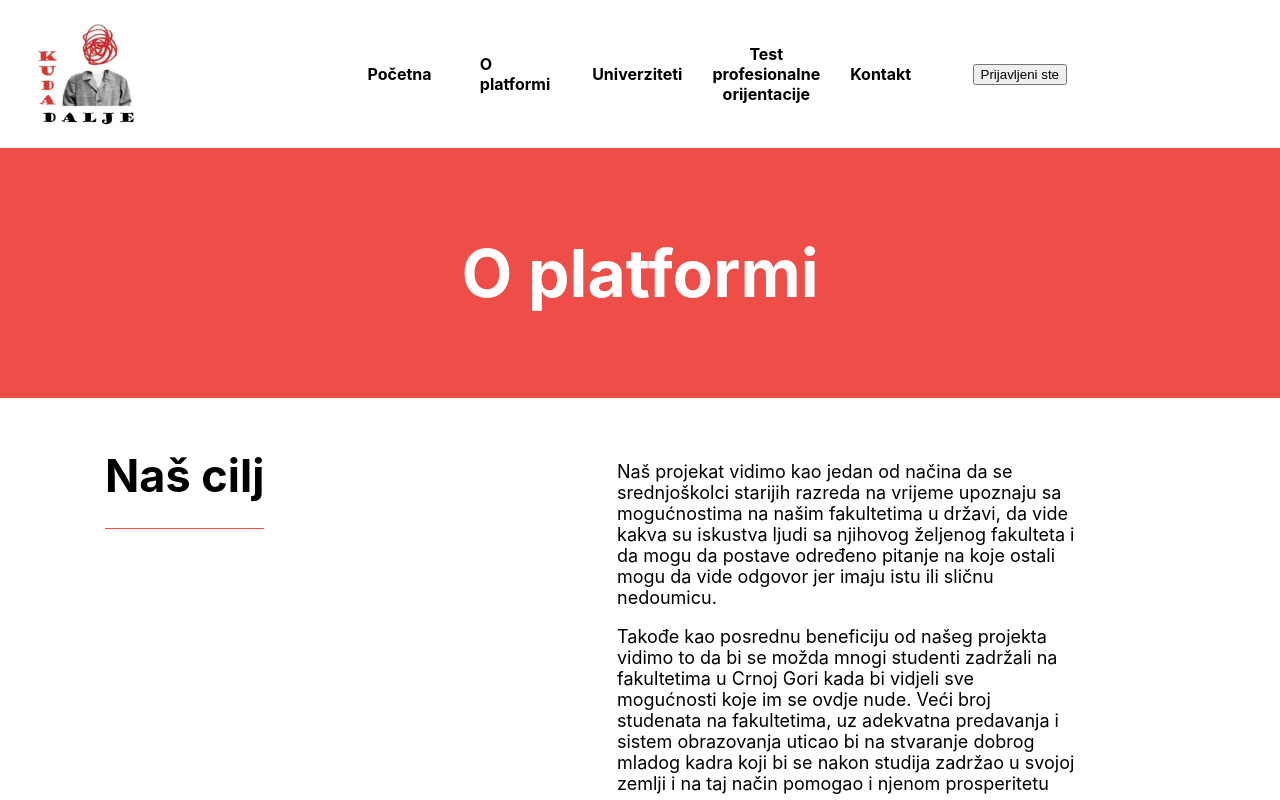
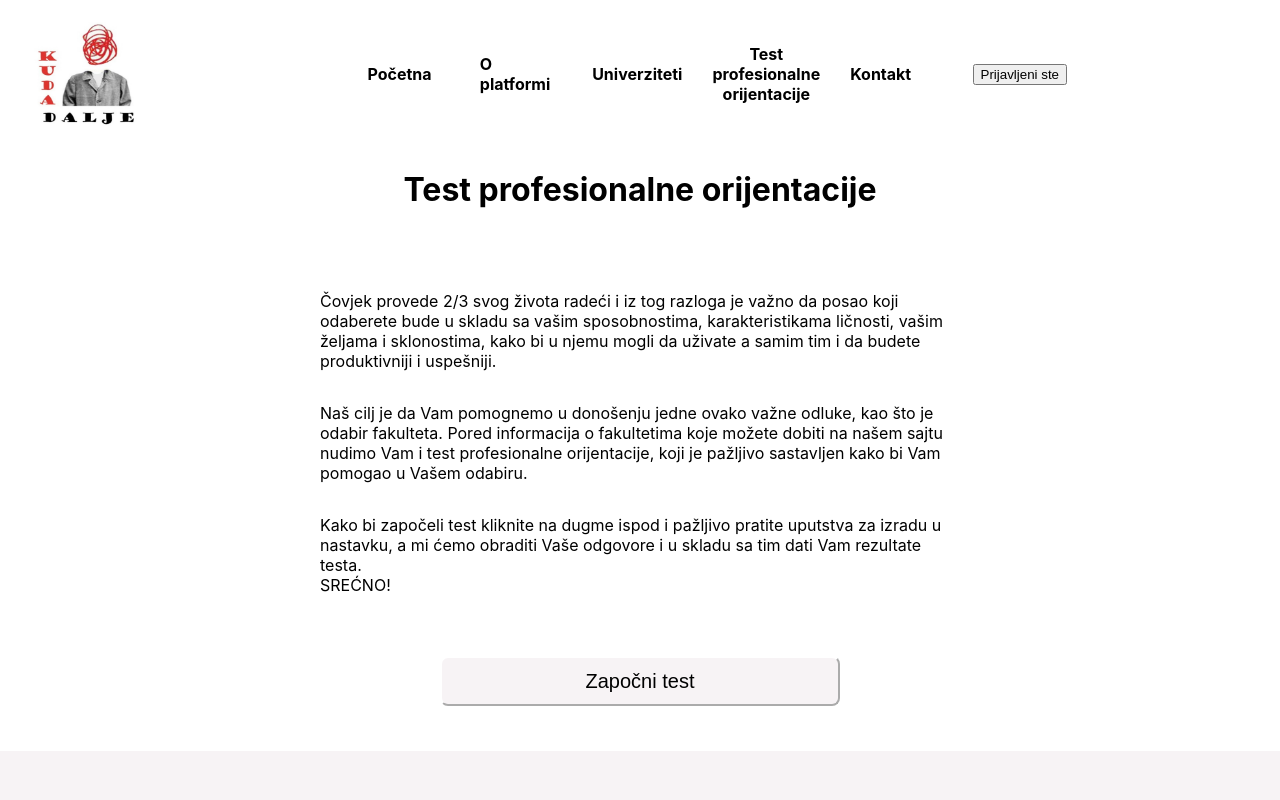
Before and after one commit to Nemanja2001/Softversko-projekat, a React (Create React App) app in the folder frontend/: page /korisnik/1/testorijentacije in a window 1280 px wide. Shown: the top 800 px of the page. Built offline with nearby package versions, Linux system fonts and the light colour scheme.

Commit message:
test skoro gotov

```diff
--- a/frontend/src/App.js
+++ b/frontend/src/App.js
@@ -11,7 +11,8 @@ import Univerziteti from './pages/Univerziteti';
 import Register from './pages/Register';
 import Fakulteti from './pages/Fakulteti';
 import FakultetskaJednicia from './pages/Fakultetska jedinica';
-
+import TestOrijentacijePocetna from './pages/TestOrijentacijePocetna';
+import RezultatiTesta from './pages/RezultatiTesta'
 function App() {
   //let location = useLocation()
   return (
@@ -25,13 +26,13 @@ function App() {
           <Route path='/login' exact Component={Login}></Route>
           <Route path='/korisnik/:userID' Component={PocetnaStranica}></Route>
           <Route path='/Oplatformi' Component={Oplatformi}></Route>
-          <Route path='/korisnik/:userID/testorijentacije' Component={Oplatformi}></Route>
+          <Route path='/korisnik/:userID/testorijentacije' Component={TestOrijentacijePocetna}></Route>
           <Route path='/korisnik/:userID/testorijentacije/Test' Component={Test}></Route>
           <Route path='/korisnik/:userID/testorijentacije/Test2' Component={Test2}></Route>
           <Route path='/korisnik/:userID/Oplatformi' Component={Oplatformi}></Route>
           <Route path='/univerziteti' Component={Univerziteti}></Route>
           <Route path='/korisnik/:userID/univerziteti' Component={Univerziteti}></Route>
-          <Route path='/RezultatiTesta' Component={Univerziteti}></Route>
+          <Route path='/korisnik/:userID/testorijentacije/RezultatiTesta' Component={RezultatiTesta}></Route>
           <Route path='/registracija' Component={Register}></Route>
           <Route path='/univerziteti/:uniID/fakulteti' Component={Fakulteti}></Route>
           <Route path='/korisnik/:userID/univerziteti/:uniID/fakulteti' Component={Fakulteti}></Route>
--- a/frontend/src/components/Photo.js
+++ b/frontend/src/components/Photo.js
@@ -11,7 +11,7 @@ function Photo(){
                 <h1 id="Naslov1">Kuda dalje</h1>
                 <hr></hr>
                 <h3>Jedino ograničenje našem dostignuću je naša sposobnost da tačno odredimo ono što želimo. – Entoni Robins</h3>
-                <button id="btn" onClick={()=>window.location='/univerziteti'} >Univerziteti</button>
+                <button class="btn" onClick={()=>window.location='/univerziteti'} >Univerziteti</button>
             </div>
             </div>
 }
--- /dev/null
+++ b/frontend/src/pages/RezultatiTesta.js
@@ -0,0 +1,14 @@
+import React from "react"
+import Header from "../components/Header"
+import Footer from "../components/Footer"
+
+
+function RezultatiTesta(){
+    return (<>
+        <Header/>
+
+        <Footer/>
+        </>
+    )
+}
+export default RezultatiTesta
--- a/frontend/src/pages/Test.css
+++ b/frontend/src/pages/Test.css
@@ -1,4 +1,4 @@
-#test >div{
+.test >div{
     display:flex;
     flex-direction:column;
     justify-content: center;
@@ -21,7 +21,7 @@ hr{
     font-size:20px;
 }
 
-#oTestu > p {
+.oTestu > p {
     width:50%;
 }
 .btn{
@@ -36,6 +36,7 @@ hr{
 }
 .btn:hover{
     background-color:#e85f5a;
+    color:#F7F3F5;
 }
 #napomena{
     align-self: flex-start;
--- a/frontend/src/pages/Test.js
+++ b/frontend/src/pages/Test.js
@@ -138,17 +138,13 @@ function Test(){
       }
     return (<>
         <Header/>
-        <div id="test">
+        <div class="test">
             <div>
                 <h1>Test profesionalne orijentacije</h1>
             </div>
 
-            <div id="oTestu">
+            <div class="oTestu">
                 <p>
-                Čovjek provede 2/3 svog života radeći i iz tog razloga je važno da posao koji odabereš bude u skladu sa tvojim sposobnostima, karakteristikama ličnosti, tvojim željama i sklonostima, kako bi u njemu mogao/la da uživaš a samim tim i da budeš produktivniji i uspešniji.
-                </p>
-                <p>
-                U želji da Vam pomognemo u donošenju važne odluke, molimo Vas da odradite test u nastavku!
                 <br/>
                 Vaš zadatak je da procenite u kojoj mjeri volite navedene aktivnosti, odnosno koliko se na Vas odnose navedene tvrdnje na skali od 1 do 4. “1” je najniža ocjena, a “4” je najviša. Na kraju testa, dobićete informaciju koja profesionalna oblast Vam najviše odgovara i ponude za različite fakultete iz te oblasti koji bi Vas mogli zanimati.
                 </p>
@@ -300,7 +296,7 @@ function Test(){
                 </table>
             </div>
             <div>
-            <input class="btn" type="submit" value="Dalje" onClick={() => {if (provjeriAnketu()){window.location = '/Test2';}}}></input>
+            <input class="btn" type="submit" value="Dalje" onClick={() => {if (provjeriAnketu()){window.location = '/korisnik/'+localStorage.getItem('username')+'/testorijentacije/Test2';}}}></input>
             </div>
         </div>
         <Footer/>
--- a/frontend/src/pages/Test2.js
+++ b/frontend/src/pages/Test2.js
@@ -234,7 +234,7 @@ function Test2(){
       }
     return (<>
         <Header/>
-        <div id="test">
+        <div class="test">
             <div>
                 <h1>Test profesionalne orijentacije</h1>
             </div>
@@ -475,7 +475,7 @@ function Test2(){
             </div>
 
             <div>
-            <input class="btn" type="submit" value="Submit" onClick={() => {if (provjeriAnketu()) {window.location = '/RezultatiTesta';}}}></input>
+            <input class="btn" type="submit" value="Submit" onClick={() => {if (provjeriAnketu()) {window.location =  '/korisnik/'+localStorage.getItem('username')+'/testorijentacije/RezultatiTesta';}}}></input>
             </div>
         </div>
         <Footer/>
--- /dev/null
+++ b/frontend/src/pages/TestOrijentacijePocetna.js
@@ -0,0 +1,39 @@
+import React from "react"
+import Header from "../components/Header"
+import Footer from "../components/Footer"
+import './Test.css'
+
+function TestOrijentacijePocetna(){
+    return (<>
+        <Header/>
+            <div class="test">
+                <div>
+                    <h1>Test profesionalne orijentacije</h1>
+                </div>
+                <div class="oTestu" >
+                    <p>
+                    Čovjek provede 2/3 svog života radeći i iz tog razloga je važno da posao koji odaberete bude u skladu sa
+                     vašim sposobnostima, karakteristikama ličnosti, vašim željama i sklonostima, kako bi u njemu mogli
+                     da uživate a samim tim i da budete produktivniji i uspešniji.
+                    </p>
+                    <p>
+                        Naš  cilj je da Vam pomognemo u donošenju jedne ovako važne odluke, kao što je odabir fakulteta. Pored
+                        informacija o fakultetima koje možete dobiti na našem sajtu nudimo Vam i test profesionalne orijentacije,
+                        koji je pažljivo sastavljen kako bi Vam pomogao u Vašem odabiru.
+                    </p>
+                    <p>
+                        Kako bi započeli test kliknite na dugme ispod i pažljivo pratite uputstva za izradu u nastavku, a mi ćemo
+                        obraditi Vaše odgovore i u skladu sa tim dati Vam rezultate testa.
+                        <br/>
+                        SREĆNO!
+                    </p>
+                </div>
+                <div>
+                    <button style={{width:"400px", height:"50px"}}class="btn" onClick={()=>{window.location = '/korisnik/'+localStorage.getItem('username')+'/testorijentacije/Test';}} >Započni test</button>
+                </div>
+            </div>
+        <Footer/>
+        </>
+    )
+}
+export default TestOrijentacijePocetna
```
Also changed, not shown: frontend/src/components/GlobalnePromjenljive.js (added).
